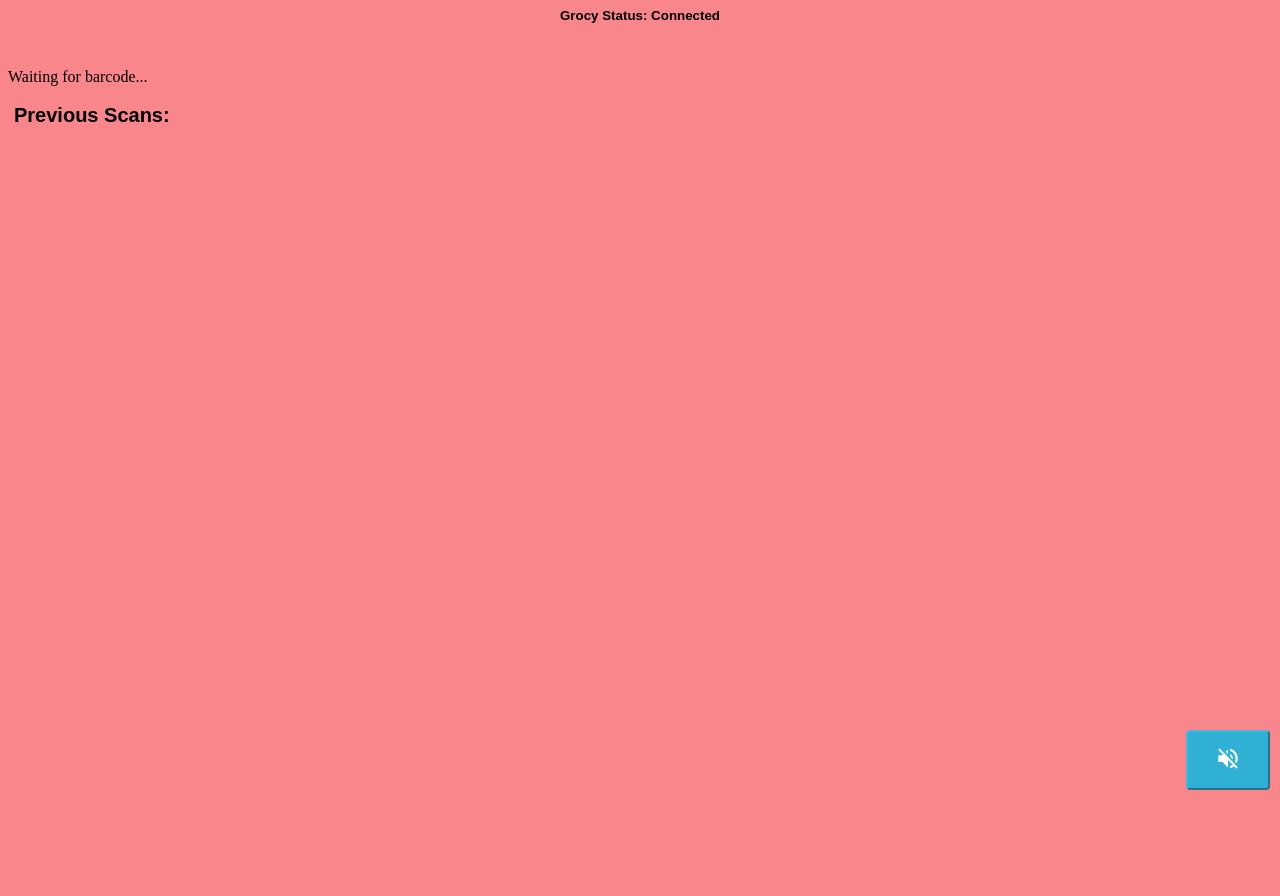
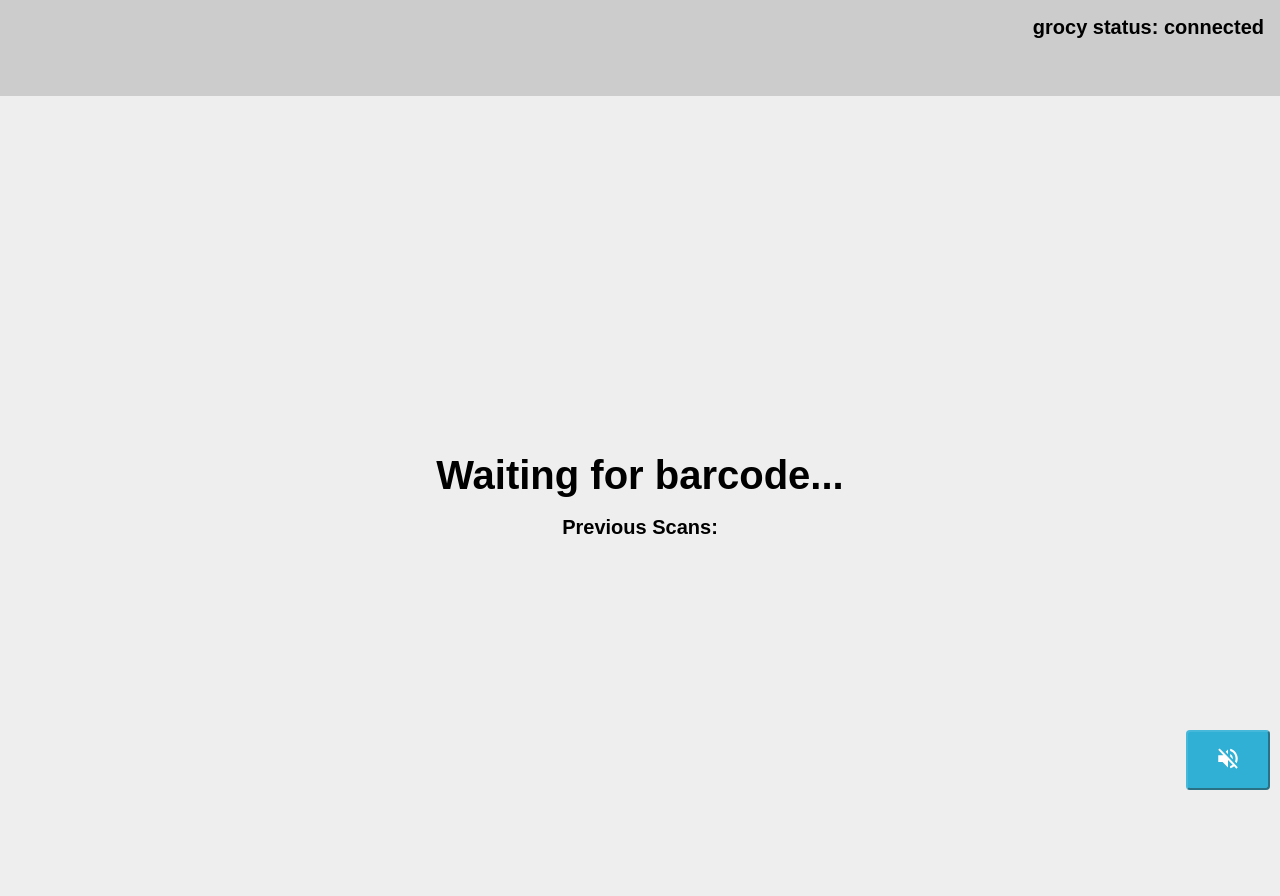
Before and after one commit to Forceu/barcodebuddy, a PHP site: page /screen.php in a window 1280 px wide. Before the commit the page ends 790 px from the top, so only its background shows below. Run offline with PHP 8.4, Linux system fonts and the light colour scheme; data that the repository does not hold is empty.

Commit message:
first draft at styling

```diff
--- a/screen.php
+++ b/screen.php
@@ -38,6 +38,56 @@ require_once __DIR__ . "/incl/db.inc.php";
   <head>
     <title>Barcode Buddy Screen</title>
     <style>
+      body, html{
+          padding:0;
+          margin:0;
+          position:relative;
+          height:100%
+      }
+      .header {
+          width:100%;
+          background:#ccc;
+          padding:10px;
+          box-sizing:border-box;
+          text-transform: lowercase;
+      }
+      .content{
+          background:#eee;
+          width:100%;
+          padding:10px;
+          height:100%;
+          box-sizing:border-box;
+          padding:10px;
+          text-align: center;
+          align-content: center
+      }
+      .left{
+          width:50%;
+          float:left;
+          background:#bbb;
+          height:100%;
+      }
+      .right{
+          width:50%;
+          float:right;
+          background:#aaa;
+          height:100%;
+      }
+      #left {
+        float: left;
+        width: 70%;
+        align-content: center;
+      }
+      .hdr-left {
+        text-align: center;
+        padding-left: 10px;
+      }
+      .hdr-right {
+        float: right;
+        width: 30%;
+        text-align: right;
+        padding-right: 10px
+      }
       .bold {
         font: bold 15pt;
       }
@@ -49,7 +99,6 @@ require_once __DIR__ . "/incl/db.inc.php";
       .h1 {
         font: bold 50pt arial;
         margin: auto;
-        padding: 10px;
         text-align: center;
       }
       .h2 {
@@ -68,7 +117,6 @@ require_once __DIR__ . "/incl/db.inc.php";
         font: bold 15pt arial;
         margin: auto;
         padding: 6px;
-        text-align: center;
       }
       .h5 {
         font: bold 10pt arial;
@@ -108,18 +156,15 @@ require_once __DIR__ . "/incl/db.inc.php";
   <script src="./incl/nosleep.min.js"></script>
   <script src="./incl/he.js"></script>
 
-  <div id="right">
-    <div id="status" class="h5">
-      <span>Grocy Status:</span>
-      <span id="grocy-sse">Connecting...</span><br>
-      <span id="mode" ></span><br><br><br>
+  <div id="header" class="header">
+    <span class="hdr-right h4">
+      Grocy Status: <span id="grocy-sse">Connecting...</span><br>
+    </span>
+      <span id="mode" class="h1 hdr-left"></span>
+    </span>
   </div>
-  </div>
-
-  <div id="left">
-    <div id="events">
-      <span id="event">If you see this for more than a couple of seconds, please check if the websocket-server was started</span>
-    </div>
+    <div id="body" class="content">
+      <span id="event" class="h3">If you see this for more than a couple of seconds, please check if the websocket-server was started</span>
       <div id="log">
           <span id="scan-result"></span><br>
           <span class="h4"> Previous Scans: </span><br>
@@ -127,15 +172,12 @@ require_once __DIR__ . "/incl/db.inc.php";
       </div>
   </div>
 
+
     <audio id="beep_success" muted="muted" src="incl/websocket/beep.ogg"  type="audio/ogg" preload="auto"></audio>
     <audio id="beep_nosuccess" muted="muted" src="incl/websocket/buzzer.ogg"  type="audio/ogg" preload="auto"></audio>
   <div id="soundbuttondiv">
     <button class="sound" onclick="toggleSound()" id="soundbutton"><img id="muteimg" src="incl/img/mute.svg" alt="Toggle sound and wakelock"></button>
   </div>
-
-
-
-
 
     <script>
 
@@ -207,7 +249,7 @@ if(typeof(EventSource) !== "undefined") {
         document.getElementById('beep_nosuccess').play();
           break;
         case '4':
-        document.getElementById('mode').textContent = 'Current Mode: '+resultText;
+        document.getElementById('mode').textContent = resultText;
           break;
         case 'E':
         document.body.style.backgroundColor = '#f9868b';
```
Lines whose indentation alone changed are shown as unchanged.
